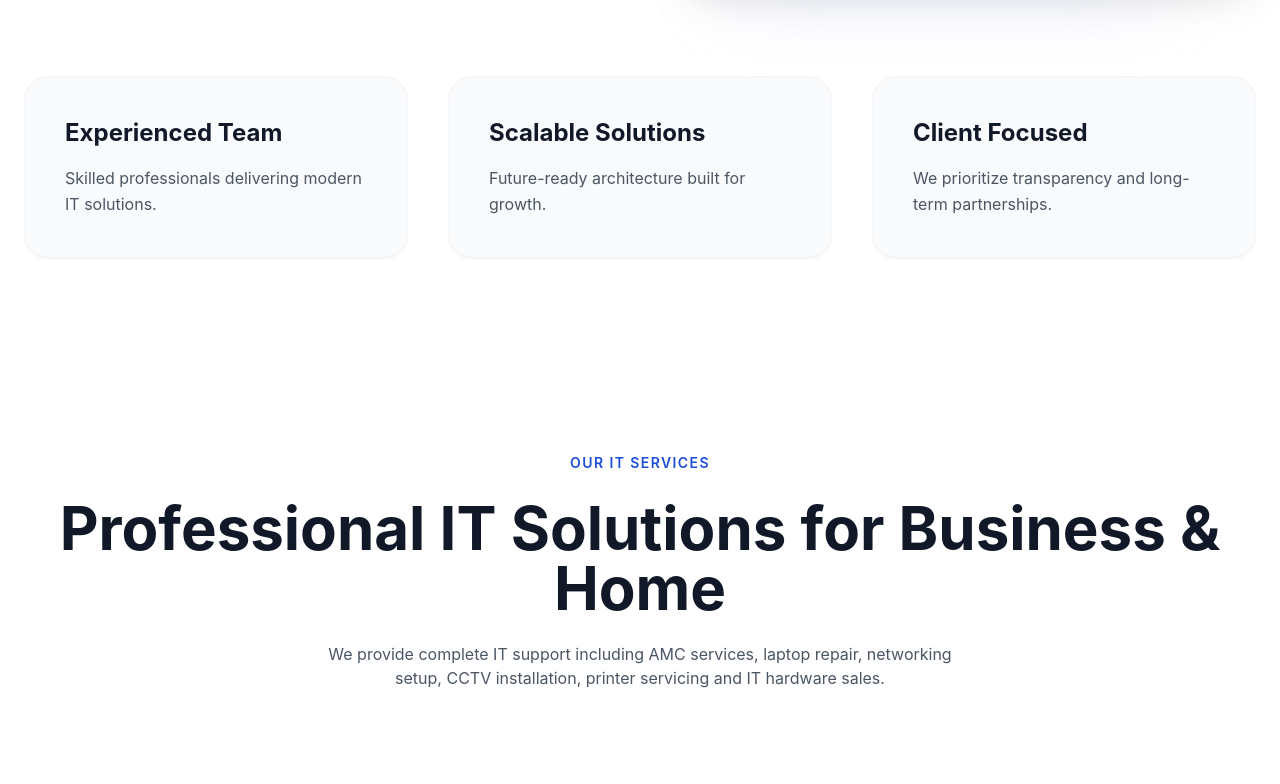
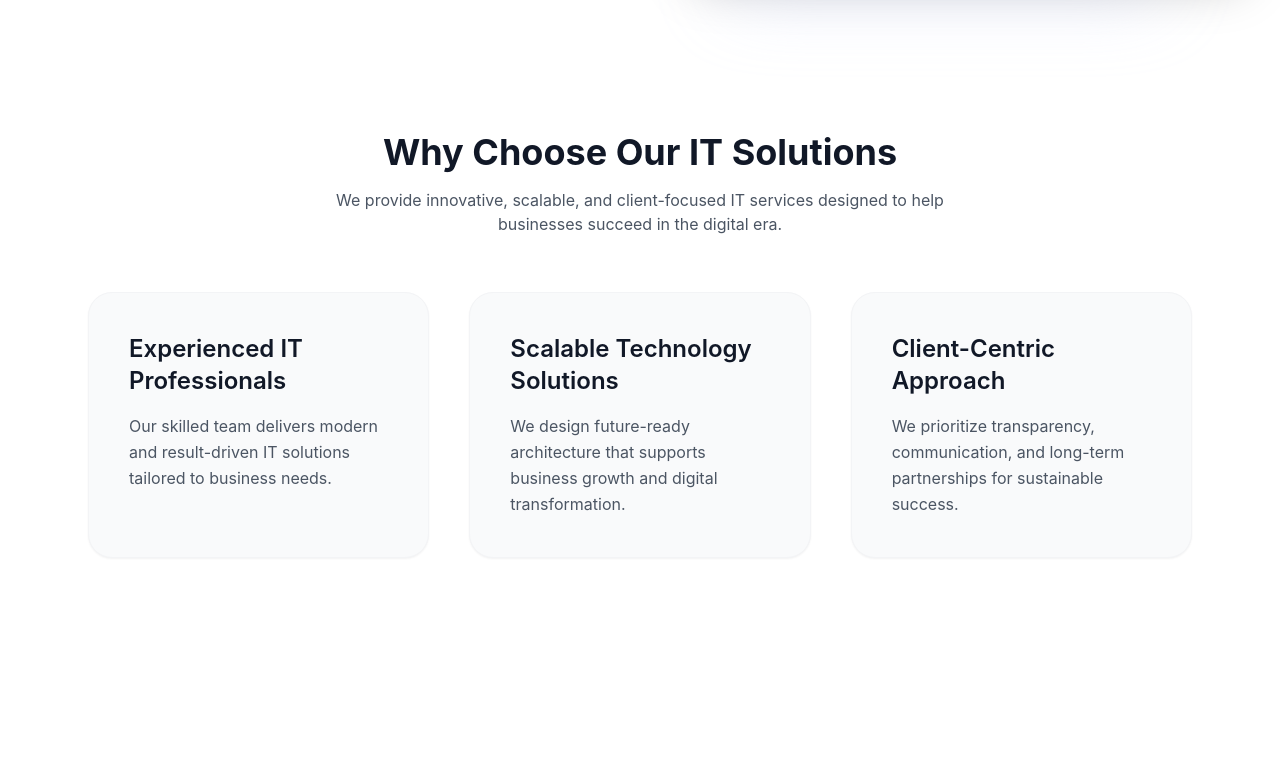
Before and after one commit to Ankush4021/CH-INFO-Solution, a React (Vite) app: page / in a window 1280 px wide. Shown: the part 1400-2184 px from the top of the page. Built offline with nearby package versions, Linux system fonts and the light colour scheme.

Commit message:
Final Testing

```diff
--- a/src/section/HomePage/AboutSection/AboutHighlights.jsx
+++ b/src/section/HomePage/AboutSection/AboutHighlights.jsx
@@ -1,37 +1,85 @@
 import React from "react";
+import { motion } from "framer-motion";
 
 const highlights = [
   {
-    title: "Experienced Team",
-    desc: "Skilled professionals delivering modern IT solutions."
+    title: "Experienced IT Professionals",
+    desc: "Our skilled team delivers modern and result-driven IT solutions tailored to business needs."
   },
   {
-    title: "Scalable Solutions",
-    desc: "Future-ready architecture built for growth."
+    title: "Scalable Technology Solutions",
+    desc: "We design future-ready architecture that supports business growth and digital transformation."
   },
   {
-    title: "Client Focused",
-    desc: "We prioritize transparency and long-term partnerships."
+    title: "Client-Centric Approach",
+    desc: "We prioritize transparency, communication, and long-term partnerships for sustainable success."
   }
 ];
 
+const containerVariants = {
+  hidden: {},
+  visible: {
+    transition: {
+      staggerChildren: 0.2
+    }
+  }
+};
+
+const cardVariants = {
+  hidden: { opacity: 0, y: 40 },
+  visible: {
+    opacity: 1,
+    y: 0,
+    transition: { duration: 0.6, ease: "easeOut" }
+  }
+};
+
 const AboutHighlights = () => {
   return (
-    <div className="grid md:grid-cols-3 gap-10">
+    <section
+      className="py-14"
+      aria-labelledby="about-highlights-heading"
+    >
+      <div className="max-w-6xl mx-auto px-6">
+
+        {/* SEO Friendly Section Heading */}
+        <div className="text-center mb-14">
+          <h2
+            id="about-highlights-heading"
+            className="text-3xl md:text-4xl font-bold text-gray-900"
+          >
+            Why Choose Our IT Solutions
+          </h2>
+          <p className="text-gray-600 mt-4 max-w-2xl mx-auto">
+            We provide innovative, scalable, and client-focused IT services designed to help businesses succeed in the digital era.
+          </p>
+        </div>
+
+        <motion.div
+          className="grid md:grid-cols-3 gap-10"
+          variants={containerVariants}
+          initial="hidden"
+          whileInView="visible"
+          viewport={{ once: true, amount: 0.3 }}
+        >
           {highlights.map((item, index) => (
-        <div
+            <motion.div
               key={index}
+              variants={cardVariants}
               className="bg-gray-50 rounded-3xl p-10 border border-gray-100 shadow-sm hover:shadow-xl hover:-translate-y-2 transition-all duration-500"
             >
-          <h3 className="text-2xl font-bold text-gray-900 mb-4">
+              <h3 className="text-2xl font-semibold text-gray-900 mb-4">
                 {item.title}
               </h3>
               <p className="text-gray-600 leading-relaxed">
                 {item.desc}
               </p>
+            </motion.div>
+          ))}
+        </motion.div>
+
       </div>
-      ))}
-    </div>
+    </section>
   );
 };
 
--- a/src/section/HomePage/Hero/Hero.jsx
+++ b/src/section/HomePage/Hero/Hero.jsx
@@ -1,4 +1,5 @@
 import { useEffect, useState } from "react";
+import { motion } from "framer-motion";
 
 const slides = [
   {
@@ -29,17 +30,18 @@ const Hero = () => {
   useEffect(() => {
     const interval = setInterval(() => {
       setCurrent((prev) => (prev + 1) % slides.length);
-    }, 4000);
+    }, 5000);
     return () => clearInterval(interval);
   }, []);
 
   return (
     <section className="relative h-screen flex items-center justify-center overflow-hidden">
 
+      {/* Background Images (Old Style Smooth Fade) */}
       {slides.map((slide, index) => (
         <div
           key={index}
-          className={`absolute inset-0 transition-opacity duration-1000 ${index === current ? "opacity-100" : "opacity-0"
+          className={`absolute inset-0 transition-opacity duration-1000 ease-in-out ${index === current ? "opacity-100" : "opacity-0"
             }`}
         >
           <img
@@ -51,7 +53,13 @@ const Hero = () => {
         </div>
       ))}
 
-      <div className="relative text-center px-6 max-w-3xl">
+      {/* Content - Only Page Load Animation */}
+      <motion.div
+        initial={{ opacity: 0, y: 40 }}
+        animate={{ opacity: 1, y: 0 }}
+        transition={{ duration: 1, ease: "easeOut" }}
+        className="relative text-center px-6 max-w-3xl"
+      >
         <h1 className="text-4xl md:text-6xl font-bold text-white mb-6 transition-all duration-700">
           {slides[current].heading}
         </h1>
@@ -66,10 +74,12 @@ const Hero = () => {
               .getElementById("services")
               .scrollIntoView({ behavior: "smooth" })
           }
-          className="mt-8 px-8 py-3 bg-blue-600 text-white rounded-full hover:bg-blue-700 transition hover:scale-[1.1]">
+          className="mt-8 px-8 py-3 bg-blue-600 text-white rounded-full hover:bg-blue-700 transition hover:scale-105"
+        >
           Explore Services
         </button>
-      </div>
+      </motion.div>
+
     </section>
   );
 };
--- a/src/section/HomePage/ServicesSection/Services.jsx
+++ b/src/section/HomePage/ServicesSection/Services.jsx
@@ -1,57 +1,49 @@
 import ServiceItem from "./ServiceItem";
 import servicesData from "./servicesData";
-import { useEffect, useRef } from "react";
-import gsap from "gsap";
-import { ScrollTrigger } from "gsap/ScrollTrigger";
+import { motion } from "framer-motion";
 import { Link } from "react-router-dom";
 
-gsap.registerPlugin(ScrollTrigger);
+const containerVariants = {
+    hidden: {},
+    visible: {
+        transition: {
+            staggerChildren: 0.15,
+        },
+    },
+};
+
+const fadeUp = {
+    hidden: { opacity: 0, y: 40 },
+    visible: {
+        opacity: 1,
+        y: 0,
+        transition: { duration: 0.6, ease: "easeOut" },
+    },
+};
 
 const Services = () => {
-    const sectionRef = useRef(null);
-
-    useEffect(() => {
-        const ctx = gsap.context(() => {
-            gsap.from(".services-header", {
-                y: 40,
-                opacity: 0,
-                duration: 0.8,
-                ease: "power2.out",
-                scrollTrigger: {
-                    trigger: ".services-header",
-                    start: "top 80%",
-                },
-            });
-
-            gsap.from(".service-item", {
-                y: 50,
-                opacity: 0,
-                duration: 0.7,
-                stagger: 0.15,
-                ease: "power2.out",
-                scrollTrigger: {
-                    trigger: sectionRef.current,
-                    start: "top 75%",
-                },
-            });
-        }, sectionRef);
-
-        return () => ctx.revert();
-    }, []);
-
     return (
         <section
-            ref={sectionRef}
             id="services"
-            className="bg-white py-16"
+            className="bg-white py-20"
+            aria-labelledby="services-heading"
         >
             {/* Header */}
-            <div className="services-header text-center px-6 mb-16">
+            <motion.div
+                className="text-center px-6 mb-16"
+                initial={{ opacity: 0, y: 40 }}
+                whileInView={{ opacity: 1, y: 0 }}
+                transition={{ duration: 0.8, ease: "easeOut" }}
+                viewport={{ once: true, amount: 0.3 }}
+            >
                 <span className="uppercase text-blue-700 tracking-widest text-sm font-semibold">
                     Our IT Services
                 </span>
 
-                <h2 className="text-4xl md:text-6xl font-bold mt-6 text-gray-900">
+                <h2
+                    id="services-heading"
+                    className="text-4xl md:text-6xl font-bold mt-6 text-gray-900"
+                >
                     Professional IT Solutions for Business & Home
                 </h2>
 
@@ -59,30 +51,42 @@ const Services = () => {
                     We provide complete IT support including AMC services, laptop repair,
                     networking setup, CCTV installation, printer servicing and IT hardware sales.
                 </p>
-            </div>
+            </motion.div>
 
-            {/* Services List */}
-            <div className="max-w-7xl mx-auto px-6 grid md:grid-cols-2 lg:grid-cols-3 gap-10">
+            {/* Services Grid */}
+            <motion.div
+                className="max-w-7xl mx-auto px-6 grid md:grid-cols-2 lg:grid-cols-3 gap-10"
+                variants={containerVariants}
+                initial="hidden"
+                whileInView="visible"
+                viewport={{ once: true, amount: 0.2 }}
+            >
                 {servicesData.map((service) => (
-                    <div key={service.slug} className="service-item">
+                    <motion.div key={service.slug} variants={fadeUp}>
                         <ServiceItem service={service} />
-                    </div>
+                    </motion.div>
                 ))}
-            </div>
+            </motion.div>
 
             {/* CTA */}
-            <div className="mt-10 py-14 text-center bg-gray-50">
+            <motion.div
+                className="mt-20 py-16 text-center bg-gray-50"
+                initial={{ opacity: 0, y: 40 }}
+                whileInView={{ opacity: 1, y: 0 }}
+                transition={{ duration: 0.7 }}
+                viewport={{ once: true }}
+            >
                 <h3 className="text-3xl font-semibold text-gray-900 mb-6">
                     Need Reliable IT Support for Your Business?
                 </h3>
 
                 <Link
                     to="/contact"
-                    className="px-10 py-4 bg-blue-600 text-white rounded-full hover:bg-blue-700 transition-transform duration-300 hover:scale-105"
+                    className="inline-block px-10 py-4 bg-blue-600 text-white rounded-full hover:bg-blue-700 transition-transform duration-300 hover:scale-105"
                 >
                     Get Free Consultation
                 </Link>
-            </div>
+            </motion.div>
         </section>
     );
 };
```
Lines whose indentation alone changed are shown as unchanged.
